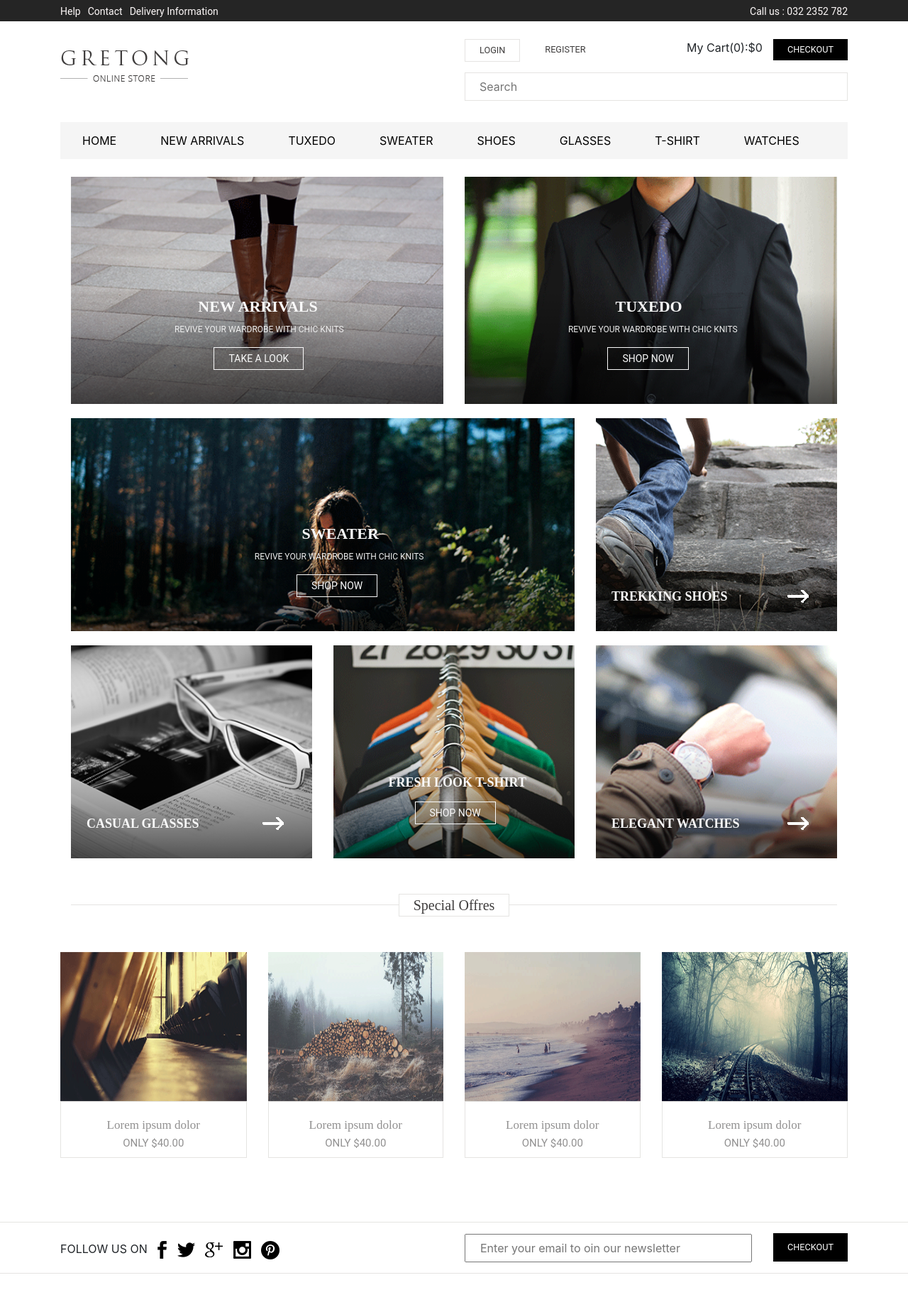
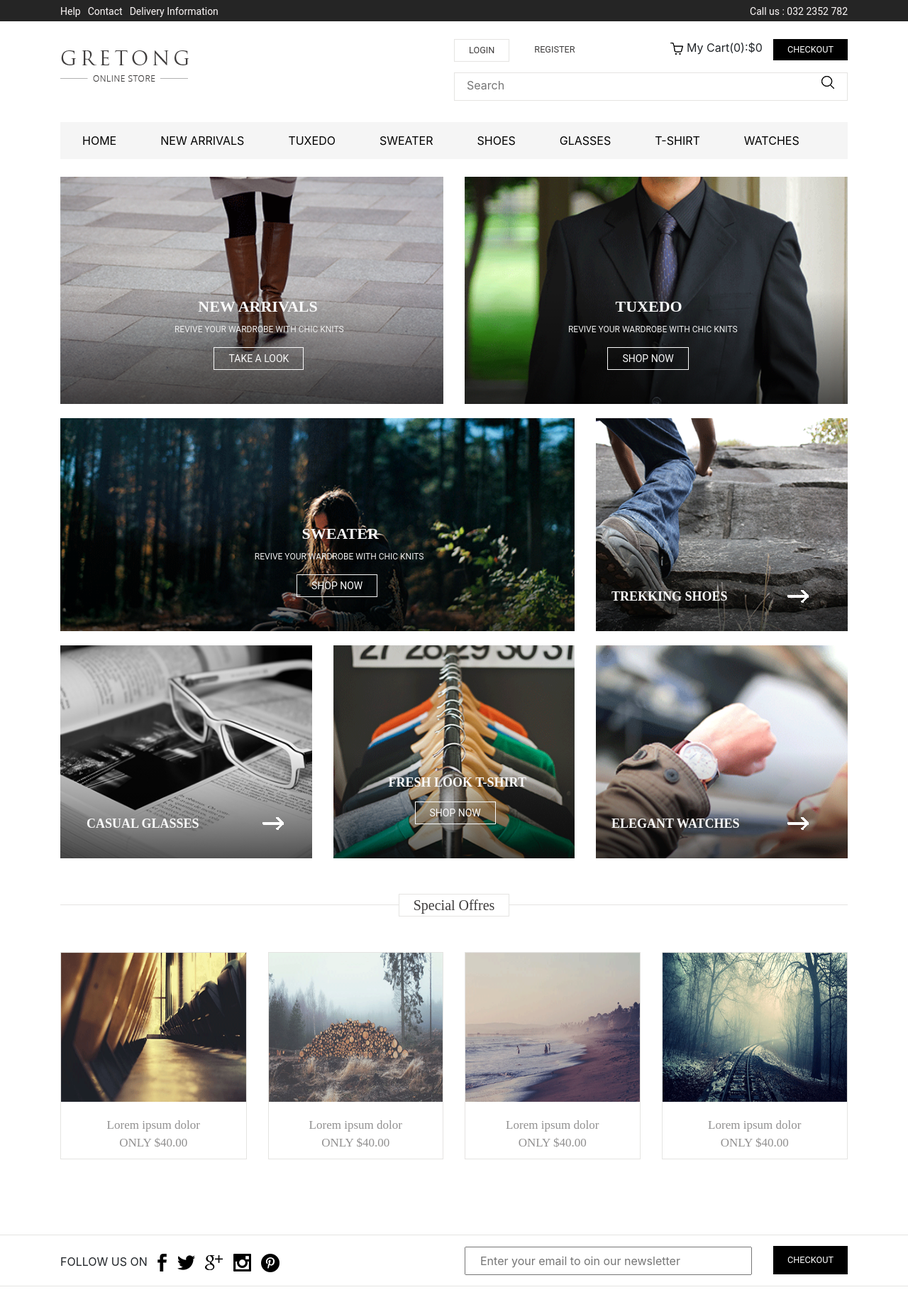
Before and after one commit to TarasBander/HTML-CSS, a plain HTML site: page EleksMentorShip/index.html in a window 1280 px wide. Shown: the top 1841 px of the page at 71% size. Drawn offline with nearby package versions, Linux system fonts and the light colour scheme.

Commit message:
add figure fix paddings and margins, add nav

```diff
--- a/EleksMentorShip/index.html
+++ b/EleksMentorShip/index.html
@@ -13,7 +13,7 @@
 					<div class="contact-text">Help</div>
 					<div class="contact-text">Contact</div>
 					<div class="contact-text">Delivery Information</div>
-					<div class="contact-text">Call us : 032 2352 782</div>
+					<div class="contact-text"><!-- <img src="images/phone.png" alt="phone"> -->Call us : 032 2352 782</div>
 				</div>
 			</div>
 		</div>
@@ -26,16 +26,17 @@
 				</div>
 				<div class="col-6 login-row">
 					<div class="row">
-						<div class="col-12">
+						<div class="col-12 no-pad-left">
 							<button class="login-btn">LOGIN</button>
 							<button class="register-btn">REGISTER</button>
 							<button class="checkout-btn">CHECKOUT</button>
-							<div class="balance">My Cart(0):$0</div>
+							<div class="balance"><img src="images/cart.png" alt="cart"> My Cart(0):$0</div>
 						</div>
 					</div>
-					<div class="row">
-						<div class="col-12">
-							<input class="search-input" type="text" placeholder="Search">
+					<div class="row pad-right">
+						<div class="col-12 search">
+							<input type="search" class="search-input" type="text" placeholder="Search">
+							<input type="submit" value="">
 						</div>
 					</div>
 				</div>
@@ -43,7 +44,7 @@
 		</header>
 		<section>
 			<div class="nav-margin">
-				<ul class="nav">
+				<nav class="nav">
 				  <li class="nav-item">
 				    <a class="nav-link active" href="#">HOME</a>
 				  </li>
@@ -68,7 +69,7 @@
 				  <li class="nav-item">
 				    <a class="nav-link" href="#">WATCHES</a>
 				  </li>
-				</ul>
+				</nav>
 				<!-- <nav class="nav">
 				  <a class="nav-link active" href="#">HOME</a>
 				  <a class="nav-link" href="#">NEW ARRIVALS</a>
@@ -94,7 +95,7 @@
 				<div>TUXEDO</div>
 			</div> -->
 
-				<div class="col-6">
+				<div class="col-6 no-pad-left">
 					<div class="img-block-1">
 						<div class="img-content-head-1">
 							NEW ARRIVALS
@@ -105,7 +106,7 @@
 						<button class="img-btn">TAKE A LOOK</button>
 				    </div>
 				</div>
-				<div  class="col-6">
+				<div  class="col-6 no-pad-right">
 				    <div class="img-block-2">
 						<div class="img-content-head-2">
 							TUXEDO
@@ -116,7 +117,7 @@
 						<button class="img-btn">SHOP NOW</button>
 					</div>
 				</div>
-				<div class="col-8">
+				<div class="col-8 no-pad-left">
 				    <div class="img-block-3">
 						<div class="img-content-head-3">
 							SWEATER
@@ -127,7 +128,7 @@
 						<button class="img-btn-3">SHOP NOW</button>
 					</div>
 				</div>
-				<div  class="col-4">
+				<div  class="col-4 no-pad-right">
 					<div class="img-block-4">
 						<div class="img-content-head-4">
 							TREKKING SHOES
@@ -135,7 +136,7 @@
 						<a class="img-btn-4"><img src="images/right-arrow.png" alt="right-arrow"></a>
 					</div>
 				</div>
-				<div  class="col-4">
+				<div  class="col-4 no-pad-left">
 					<div class="img-block-5">
 						<div class="img-content-head-4">
 							CASUAL GLASSES
@@ -151,7 +152,7 @@
 						<button class="img-btn-6">SHOP NOW</button>
 					</div>
 				</div>
-				<div  class="col-4">
+				<div  class="col-4 no-pad-right">
 					<div class="img-block-7">
 						<div class="img-content-head-4">
 							ELEGANT WATCHES
@@ -159,38 +160,43 @@
 						<a class="img-btn-4"><img src="images/right-arrow.png"  alt="right-arrow"></a>
 					</div>
 				</div>
-				<div class="col-12 text-center offers-title"><span>Special Offres</span></div>
+				<div class="col-12 text-center offers-title no-pad-left no-pad-right"><span>Special Offres</span></div>
 				<div class="col-3 view view1">
-					<img src="images/view1.png" alt="view1">
-					<div class="text-center">Lorem ipsum dolor<br><span>
+					<figure class="figure">
+					  <img src="images/view1.png" class="img-fluid" alt="view1">
+					  <figcaption class="figure-caption text-center">Lorem ipsum dolor<br><span>
 							ONLY $40.00
-					</span></div>
+						</span></figcaption>
 						<a class="block">VIEW</a>
+					</figure>
 				</div>
 				<div class="col-3 view">
-					<img src="images/view2.png" alt="view2">
-					<div class="text-center">Lorem ipsum dolor<br><span>
+					<figure class="figure">
+					  <img src="images/view2.png" class="img-fluid" alt="view2">
+					  <figcaption class="figure-caption text-center">Lorem ipsum dolor<br><span>
 							ONLY $40.00
-					</span></div>
+						</span></figcaption>
 						<a class="block">VIEW</a>
+					</figure>
 				</div>
 				<div class="col-3 view">
-					<img src="images/view3.png" alt="view3">
-					<div class="text-center">Lorem ipsum dolor<br><span>
+					<figure class="figure">
+					  <img src="images/view3.png" class="img-fluid" alt="view3">
+					  <figcaption class="figure-caption text-center">Lorem ipsum dolor<br><span>
 							ONLY $40.00
-					</span></div>
+						</span></figcaption>
 						<a class="block">VIEW</a>
+					</figure>
 				</div>
 				<div class="col-3 view">
-					<img src="images/view4.png" alt="view4">
-					<div class="text-center">Lorem ipsum dolor<br><span>
+					<figure class="figure">
+					  <img src="images/view4.png" class="img-fluid" alt="view4">
+					  <figcaption class="figure-caption text-center">Lorem ipsum dolor<br><span>
 							ONLY $40.00
-					</span></div>
+						</span></figcaption>
 						<a class="block">VIEW</a>
+					</figure>
 				</div>
-				<!-- <div class="row"> -->
-
-				<!-- </div> -->
 			</div>
 		</section>
 	</div>
@@ -201,11 +207,11 @@
 					<div class="row footer-row">
 						<div class="col-6 follow">
 							FOLLOW US ON
-							<img class="social-img" src="images/facebook.png" alt="facebook">
-							<img class="social-img" src="images/twitter.png" alt="twitter">
-							<img class="social-img" src="images/google.png" alt="google">
-							<img class="social-img" src="images/instagram.png" alt="instagram">
-							<img class="social-img" src="images/pinterest.png" alt="pinterest">
+							<a href="#"><img class="social-img" src="images/facebook.png" alt="facebook"></a>
+							<a href="#"><img class="social-img" src="images/twitter.png" alt="twitter"></a>
+							<a href="#"><img class="social-img" src="images/google.png" alt="google"></a>
+							<a href="#"><img class="social-img" src="images/instagram.png" alt="instagram"></a>
+							<a href="#"><img class="social-img" src="images/pinterest.png" alt="pinterest"></a>
 						</div>
 						<div class="col-6">
 							<input class="email-input" type="text" placeholder="Enter your email to oin our newsletter">
--- a/EleksMentorShip/styles/style.css
+++ b/EleksMentorShip/styles/style.css
@@ -28,11 +28,23 @@
 	float: left;
 }
 
+.pad-right {
+	padding-right: 15px;
+}
+
 .login-row {
 	margin-top: 25px;
 	margin-right: 0px!important;
 	margin-left: 0px!important;
 	/*padding-right: 0px!important;*/
+}
+
+.no-pad-left {
+	padding-left: 0px!important;
+}
+
+.no-pad-right {
+	padding-right: 0px!important;
 }
 
 .login-btn {
@@ -79,11 +91,11 @@
 }
 
 .search-input {
-	height: 40px;
-	margin-top: 15px;
-	border: 1px solid rgb(229, 228, 226);
+	height: 35px;
+	/*margin-top: 15px;*/
+	/*border: 1px solid rgb(229, 228, 226);*/
 	width: 100%;
-	padding-left: 20px;
+	/*padding-left: 20px;*/
 }
 
 .nav-margin {
@@ -95,6 +107,31 @@
 	margin-left: 15px;
 	margin-right: 15px;
 }*/
+
+/*input.search-input{
+    background: url(../images/search.png) no-repeat center left;
+    padding-left:30px;
+}*/
+.search {
+    border: 1px solid rgb(229, 228, 226);
+    margin-top: 15px;
+    height: 40px;
+   }
+input[type="search"] {
+    border: none; /* Убираем рамку */
+    outline: none; /* Убираем свечение в Chrome и Safari */
+    -webkit-appearance: none; /* Убираем рамку в Chrome и Safari */
+    width: 95%;
+    vertical-align: middle; /* Выравнивание по середине */
+   }
+
+input[type="submit"] {
+    width: 20px; /* Ширина кнопки */
+    height: 20px; /* Высота кнопки */
+    border: none; /* Убираем рамку */
+    background: url(../images/search.png) no-repeat 50% 50%; /* Параметры фона */
+    cursor: pointer;
+   }
 
 .nav-margin > .nav > .nav-item > .nav-link {
 	color: black;
@@ -363,6 +400,33 @@
     line-height: 1.5;
 }
 
+.view > figure{
+	cursor: pointer;
+	/*height: 80px;*/
+	/*padding-top: 20px;*/
+	border: 1px solid rgb(229, 228, 226);
+	color: rgb(145, 144, 144);
+	font-size: 17px;
+    font-family: "PlayfairDisplay";
+    /*color: rgb( 63, 61, 61 );*/
+    line-height: 1.5;
+}
+
+.view > figure > img {
+	height: 210px;
+}
+
+.view > figure > figcaption {
+	height: 80px;
+	color: rgb(145, 144, 144);
+	font-size: 17px;
+    font-family: "PlayfairDisplay";
+    /*color: rgb( 63, 61, 61 );*/
+    padding-top: 20px;
+    line-height: 1.5;
+
+}
+
 .view > div >span {
 
   font-size: 15px;
```
Also changed, not shown: EleksMentorShip/images/cart.png (added). Lines whose indentation alone changed are shown as unchanged.
